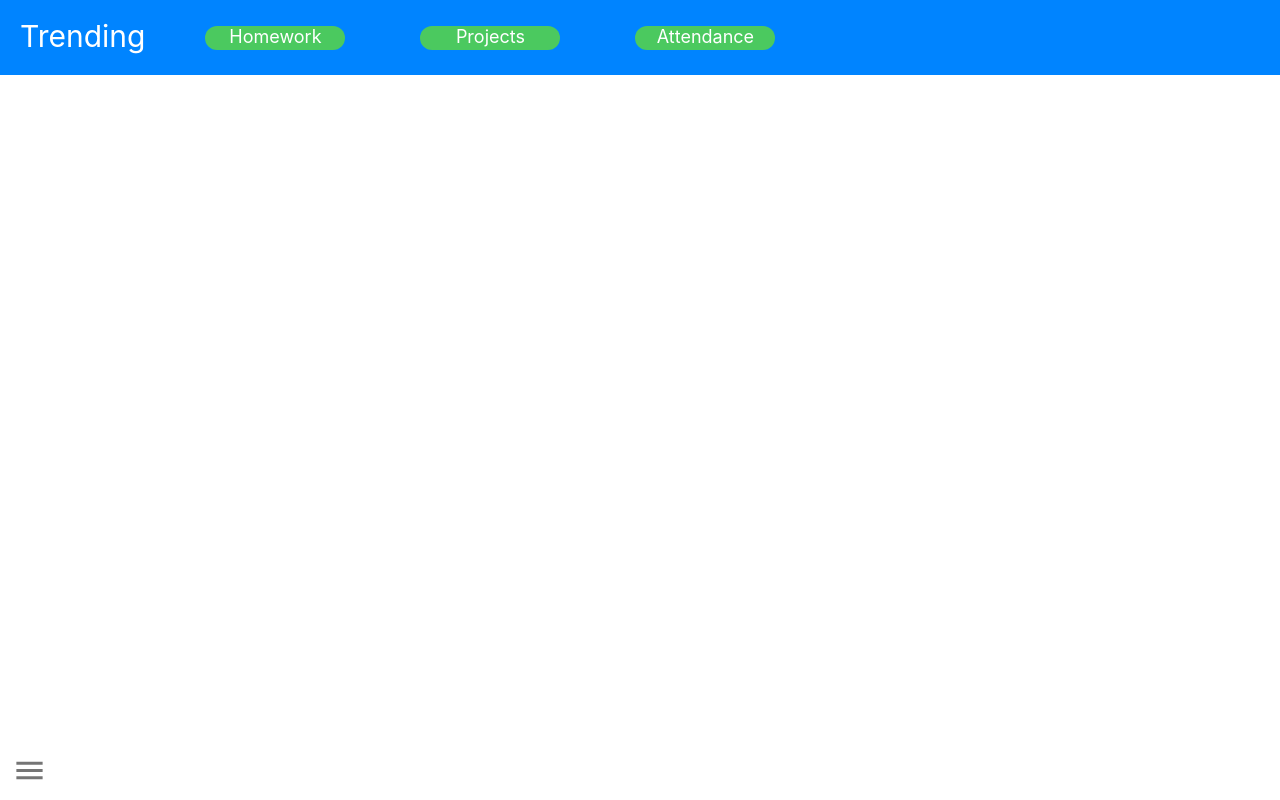
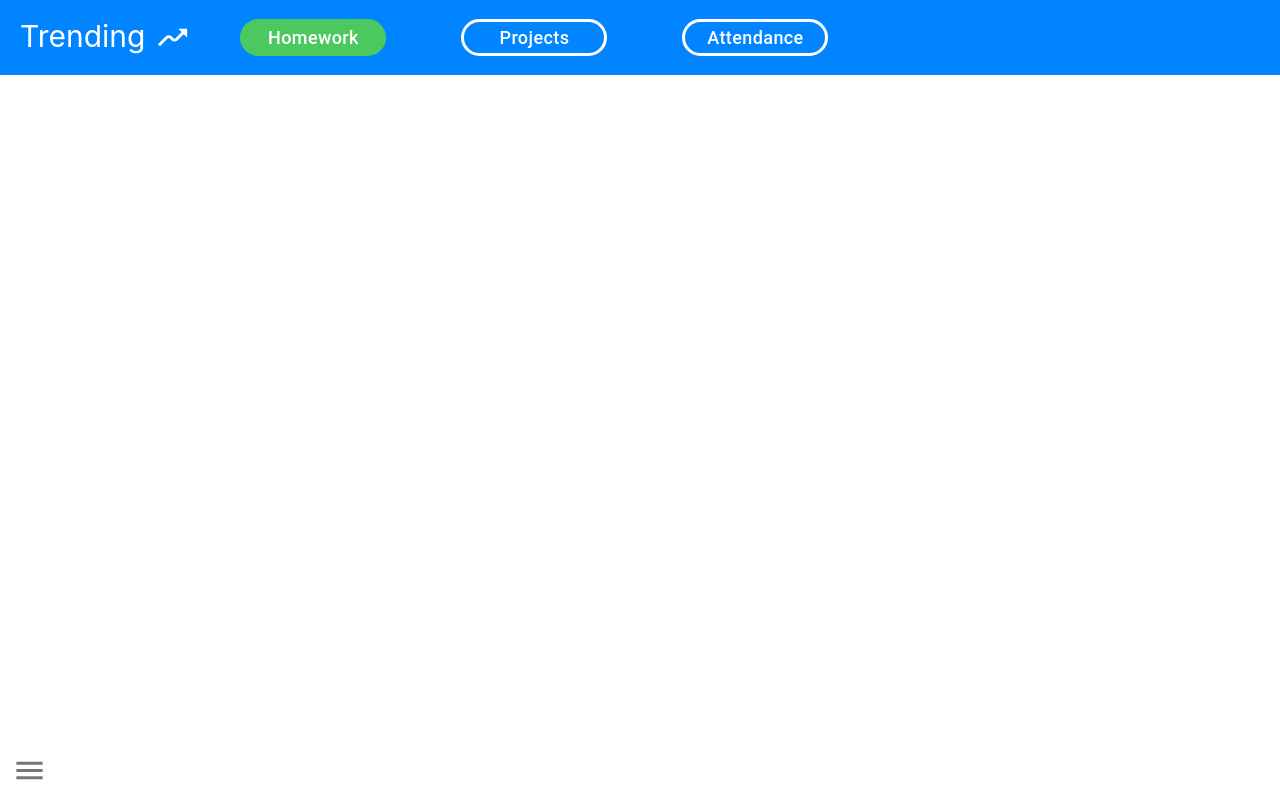
Before and after one commit to compsci320/campuswire-stats, a React (Create React App) app: page /trends in a window 1280 px wide. Built offline with nearby package versions, Linux system fonts and the light colour scheme; no server answers.

Commit message:
Made trends selectable
1) Used MaterialUI buttons to add selectability to the trend options
2) Utilized useState to store the currently selected trend

```diff
--- a/src/components/trend-option/trend-option.css
+++ b/src/components/trend-option/trend-option.css
@@ -1,12 +1,29 @@
-.trend-option {
+.trend-option-selected {
+    border-style: solid;
+    border-width: 3px;
+    border-color: #4BC95F;
+    border-radius: 20px;
+
     background-color: #4BC95F;
-    border-radius: 20px;
     min-width: 100px;
 
-    padding: 0px 20px 3px 20px;
-    margin-right: 75px;
+    padding: 0px 20px 0px 20px;
 
     font-size: 18px;
     text-align: center;
     color: white;
 }
+
+.trend-option-default {
+    border-style: solid;
+    border-width: 3px;
+    border-color: white;
+    border-radius: 20px;
+    min-width: 100px;
+
+    padding: 0px 20px 0px 20px;
+
+    font-size: 18px;
+    text-align: center;
+    color: white;
+}
--- a/src/components/trend-option/trend-option.tsx
+++ b/src/components/trend-option/trend-option.tsx
@@ -1,15 +1,35 @@
 import React from 'react';
 import './trend-option.css';
+import Button from '@mui/material/Button';
+import { styled } from '@mui/material';
 
 interface TrendOptionProps {
-    name: string;
+  name: string;
+  trend: string;
+  setTrend: (newTrend: string) => void;
 }
+
+const TrendButton = styled(Button)(`
+  text-transform: none;
+  padding: 0;
+  border-radius: 20px;
+  margin-right: 75px;
+`);
 
 function TrendOption(props: TrendOptionProps) {
     return (
-      <div className="trend-option">
-        {props.name}
-      </div>
+      <TrendButton onClick={() => props.setTrend(props.name)}>
+        {
+          props.name === props.trend ?
+            <div className="trend-option-selected">
+              {props.name}
+            </div>
+          :
+            <div className="trend-option-default">
+              {props.name}
+            </div>
+        }
+      </ TrendButton>
     );
   }
 
--- a/src/components/trendbar/trendbar.tsx
+++ b/src/components/trendbar/trendbar.tsx
@@ -1,6 +1,7 @@
 import React, { useState, useEffect } from 'react';
 import './trendbar.css';
 import TrendOption from '../trend-option/trend-option';
+import MovingIcon from '@mui/icons-material/Moving';
 import mock_data from '../../mock/mock.json';
 
 const trendingTopics = [
@@ -9,7 +10,7 @@ const trendingTopics = [
   { name: "Attendance" },
 ]
 
-function Trendbar() {
+function Trendbar(props: { trend: string, setTrend: (newTrend: string) => void }) {
   const [data, setData] = useState(null);
   const [error, setError] = useState(null);
 
@@ -36,12 +37,23 @@ function Trendbar() {
     };
 
     fetchData();
+
+    props.setTrend(trendingTopics[0].name);
   }, []);
   console.log(data);
-  const options = trendingTopics.map((elem, idx) => <TrendOption key={idx} name={elem.name} />);
+
+  const options = trendingTopics.map(topic => (
+    <TrendOption
+      name={topic.name}
+      trend={props.trend}
+      setTrend={props.setTrend}
+    />
+  ));
+
   return (
     <div className="trendbar">
       <div className="trendbar-title">Trending</div>
+      <MovingIcon sx={{ color: 'white', fontSize: 35 }}/>
       <div className="trendbar-options">{options}</div>
     </div>
   );
--- a/src/pages/trending-page/TrendingPage.tsx
+++ b/src/pages/trending-page/TrendingPage.tsx
@@ -1,11 +1,14 @@
-import React from 'react';
+import React, { useState } from 'react';
 import './TrendingPage.css';
 import Trendbar from '../../components/trendbar/trendbar';
 
 function TrendingPage() {
+  const [trend, setTrend] = useState('');
+  const remoteSetTrend = (newTrend: string) => setTrend(newTrend)
+
   return (
     <>
-        <Trendbar />
+        <Trendbar trend={ trend } setTrend={ remoteSetTrend }/>
     </>
   );
 }
```
